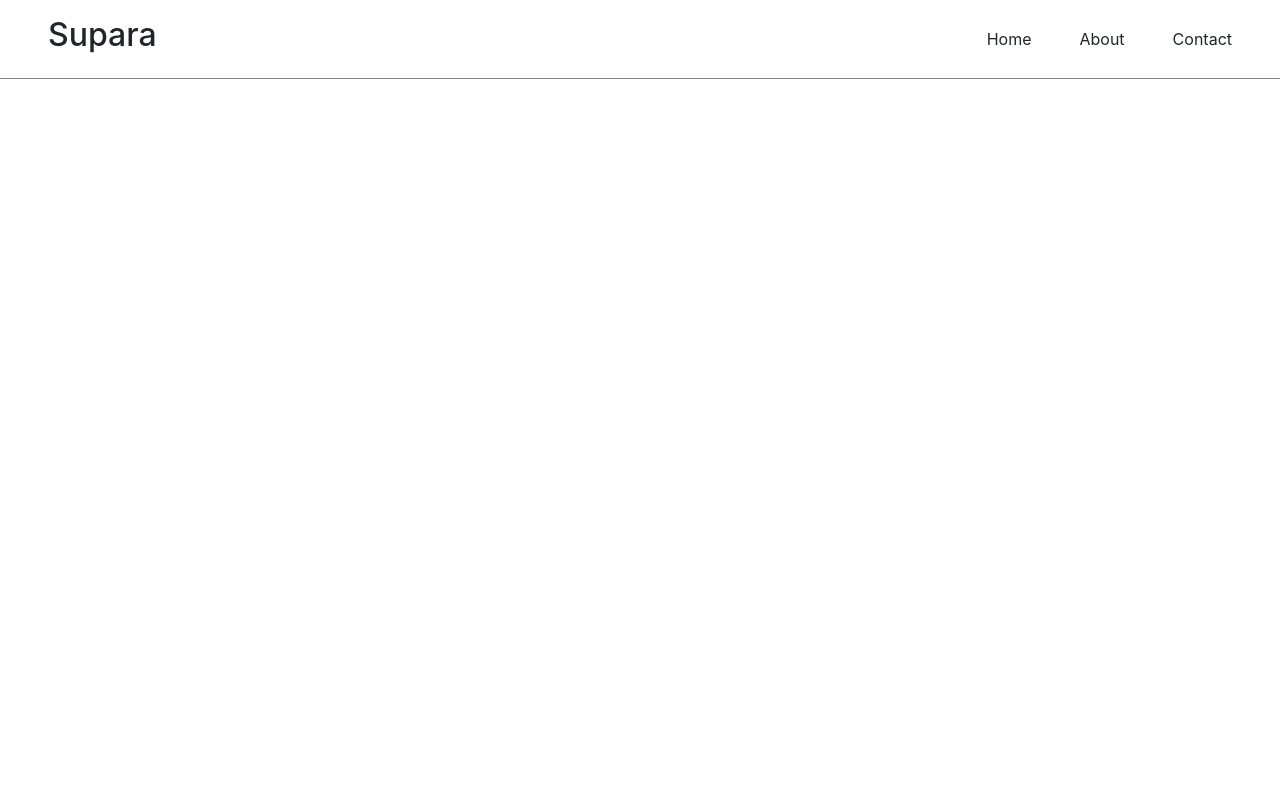
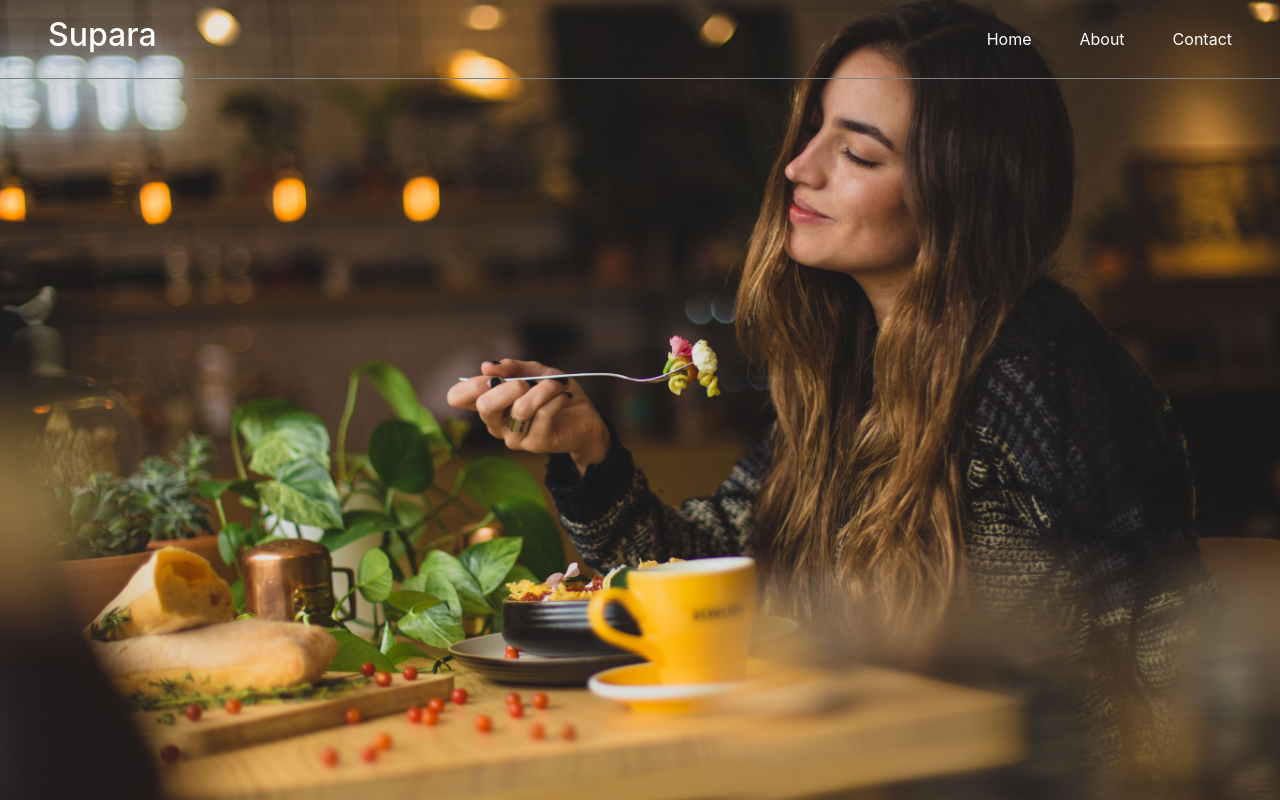
Before and after one commit to NiiazalyDzhumaliev/restaurant-page, a website built with webpack: page dist/index.html in a window 1280 px wide. Built offline with nearby package versions, Linux system fonts and the light colour scheme.

Commit message:
Add background image

```diff
--- a/package.json
+++ b/package.json
@@ -18,6 +18,7 @@
   "homepage": "https://github.com/NiiazalyDzhumaliev/restaurant-page#readme",
   "devDependencies": {
     "css-loader": "^4.3.0",
+    "file-loader": "^6.1.0",
     "style-loader": "^1.3.0",
     "webpack": "^4.44.2",
     "webpack-cli": "^3.3.12"
--- a/src/modules/header.js
+++ b/src/modules/header.js
@@ -19,7 +19,7 @@ const loadHeader = () => {
   headerDiv.appendChild(header);
 
   const arr = [homeLi, aboutLi, contactLi];
-  const arrVal = ['home', 'about', 'contact']
+  const arrVal = ["home", "about", "contact"];
   const navUl = document.createElement("ul");
   navUl.setAttribute("class", "nav-list d-flex");
   headerContainer.appendChild(navUl);
--- a/src/style.css
+++ b/src/style.css
@@ -1,3 +1,10 @@
+body {
+  background: url(./assets/background.jpg);
+  background-attachment: fixed;
+  background-size: cover;
+  color: white;
+}
+
 .header-container {
   border-bottom: 1px solid grey;
 }
--- a/webpack.config.js
+++ b/webpack.config.js
@@ -13,6 +13,15 @@ module.exports = {
         test: /\.css$/i,
         use: ['style-loader', 'css-loader'],
       },
+
+      {
+        test: /\.(png|jpe?g|gif)$/i,
+        use: [
+          {
+            loader: 'file-loader',
+          },
+        ],
+      },
     ],
   },
 };
```
Also changed, not shown: dist/1ce1dce44a41b2434ad63bd9fb04d05b.jpg (added), dist/7d46515336381fd891d754edec642803.jpg (added), dist/main.js, src/assets/background.jpg (added), 3 other files.
